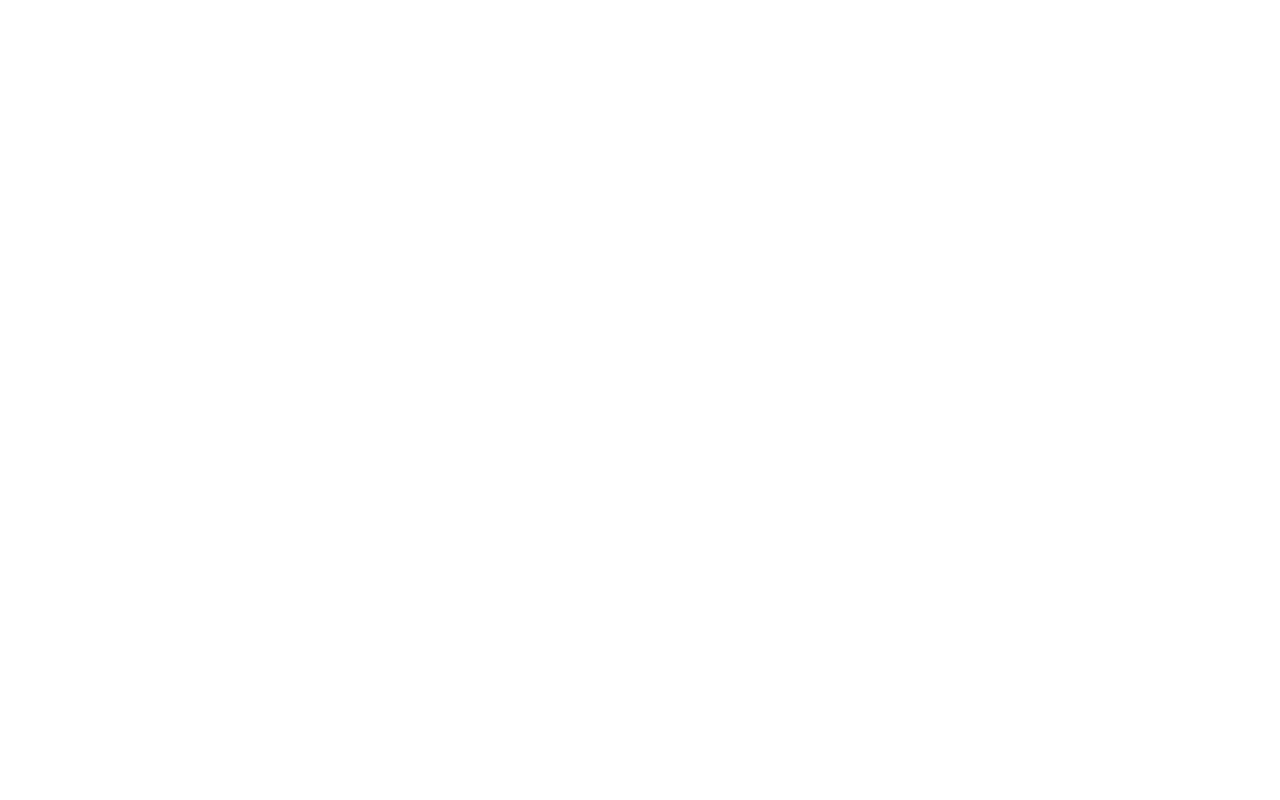
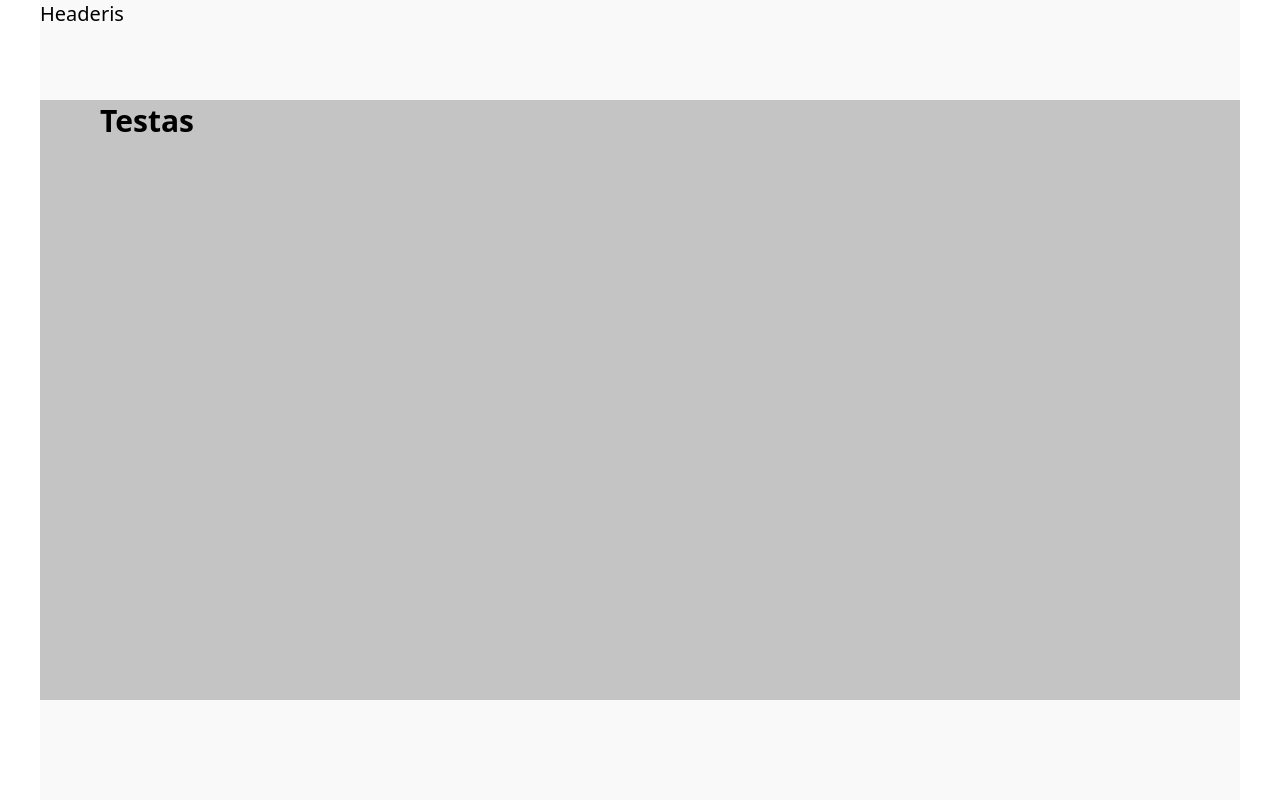
Before and after one commit to AurimasCerniauskas/Testas-07-15, a website: page index.html in a window 1280 px wide. Drawn offline with Linux system fonts and the light colour scheme.

Commit message:
struktūra

```diff
--- a/css/main.css
+++ b/css/main.css
@@ -1,9 +1,36 @@
 *{
   box-sizing: border-box;
+}
+:root{
+  --main-color: #f9f9f9;
 }
 body{
   margin: 0;
   padding: 0;
   font-family: system-ui, -apple-system, BlinkMacSystemFont, 'Segoe UI', Roboto, Oxygen, Ubuntu, Cantarell, 'Open Sans', 'Helvetica Neue', sans-serif;
   font-size: 20px;
+  height: 100vh;
 }
+.container{
+  width: 1200px;
+  margin: 0 calc(50% - 600px);
+}
+main{
+  background-color: #c4c4c4;
+  height: 100%;
+  display: flex;
+  flex-direction: column;
+}
+
+h1{
+  margin-top: 0;
+  margin-left: 2em;
+}
+.header, .footer{
+  width: 100%;
+  height: 100px;
+  background-color: var(--main-color);
+}
+.page{
+  flex: 1 1 auto;
+ }
--- a/index.html
+++ b/index.html
@@ -8,6 +8,14 @@
   <link rel="stylesheet" href="./css/main.css">
 </head>
 <body>
-
+  <main class="container">
+    <header class="header">
+      Headeris
+    </header>
+    <section class="page">
+      <h1>Testas</h1>
+    </section>
+    <footer class="footer"></footer>
+  </main>
 </body>
 </html>
```
